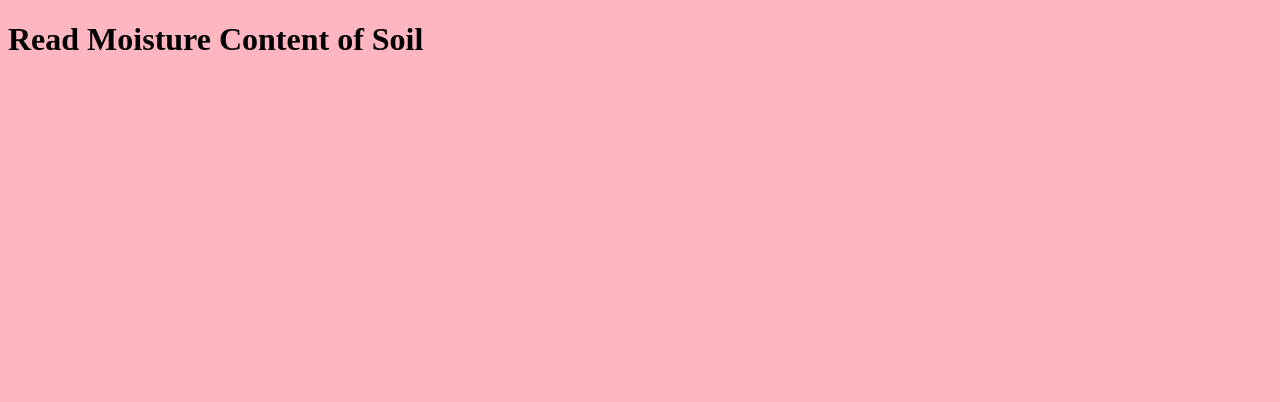
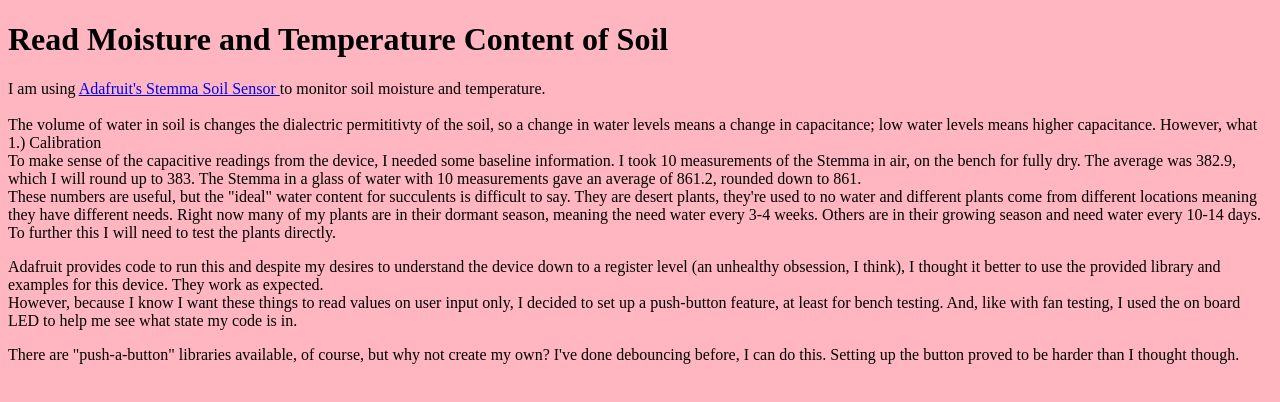
Before and after one commit to DianaKraemer/DianaKraemer.github.io, a plain HTML site: page Soil.html in a window 1280 px wide. Drawn offline with Linux system fonts and the light colour scheme.

Commit message:
Update Soil.html

```diff
--- a/Soil.html
+++ b/Soil.html
@@ -1,7 +1,27 @@
 <!DOCTYPE html>
 <html>
 <body bgcolor="#FFB6C1">
-<h1>Read Moisture Content of Soil</h1>
+<h1>Read Moisture and Temperature Content of Soil</h1>
+<p>
+I am using <a href=https://learn.adafruit.com/adafruit-stemma-soil-sensor-i2c-capacitive-moisture-sensor> Adafruit's Stemma Soil Sensor </a href> to monitor soil moisture and temperature.
+<br>
+<br>
+The volume of water in soil is changes the dialectric permititivty of the soil, so a change in water levels means a change in capacitance; low water levels means higher capacitance. However, what
 
+1.) Calibration
+<br>
+To make sense of the capacitive readings from the device, I needed some baseline information. I took 10 measurements of the Stemma in air, on the bench for fully dry. The average was 382.9, which I will round up to 383. The Stemma in a glass of water with 10 measurements gave an average of 861.2, rounded down to 861.
+<br>
+These numbers are useful, but the "ideal" water content for succulents is difficult to say. They are desert plants, they're used to no water and different plants come from different locations meaning they have different needs. Right now many of my plants are in their dormant season, meaning the need water every 3-4 weeks. Others are in their growing season and need water every 10-14 days. To further this I will need to test the plants directly.
+<br>
+
+<p>
+
+Adafruit provides code to run this and despite my desires to understand the device down to a register level (an unhealthy obsession, I think), I thought it better to use the provided library and examples for this device. They work as expected.
+<br>
+However, because I know I want these things to read values on user input only, I decided to set up a push-button feature, at least for bench testing. And, like with fan testing, I used the on board LED to help me see what state my code is in.
+
+<p>
+There are "push-a-button" libraries available, of course, but why not create my own? I've done debouncing before, I can do this. Setting up the button proved to be harder than I thought though.
 </body>
 </html>
```
